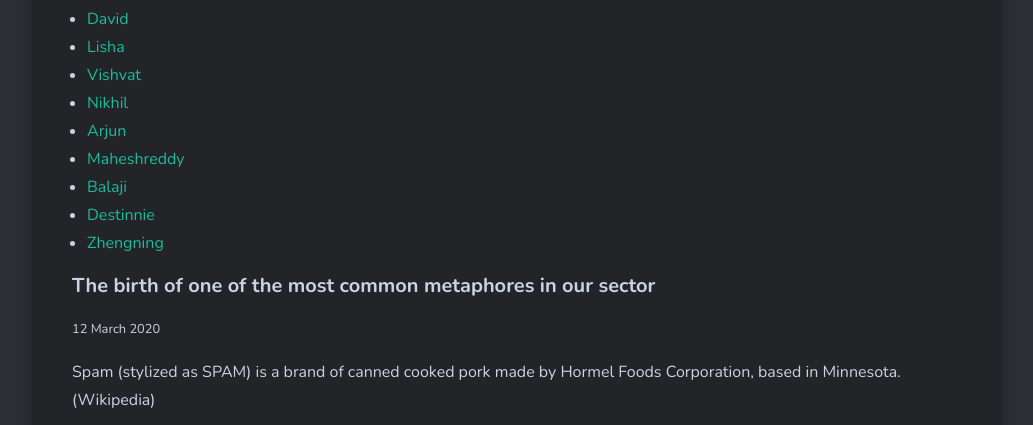
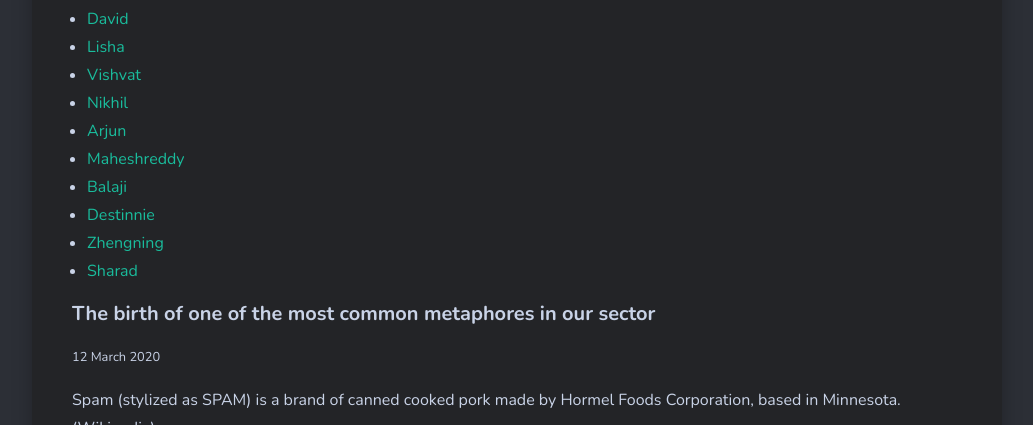
Before and after one commit to larsoliverdam/nmit, a Jekyll site: the page built from _pages/SYD701.md, in a window 1280 px wide and 900 px high, scrolled down 1006 px, cut to the strip 0-425 px from the top of the window. Shown: the whole strip, without its empty margins (123-1156 px from the left). Built offline with Jekyll 4.4.1, drawn with Linux system fonts in a browser that asks for light colours; nearby versions of some CDN libraries; comment, search, counter and statistics services are not loaded.

Commit message:
add blogs

```diff
--- a/_pages/SYD701.md
+++ b/_pages/SYD701.md
@@ -19,6 +19,7 @@
 * [Balaji](https://balajivinaya.game.blog/)
 * [Destinnie](https://syd702.wordpress.com)
 * [Zhengning](https://syd701paul.home.blog)
+* [Sharad](https://systemdevelopmentmethodologies.wordpress.com/)
 
 #### The birth of one of the most common metaphores in our sector
 <small>12 March 2020</small>
```
